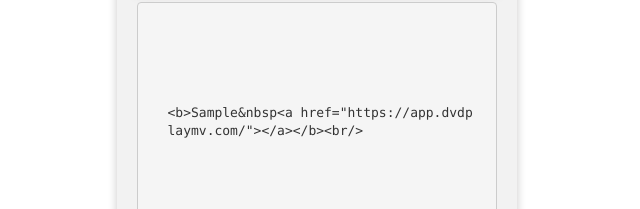
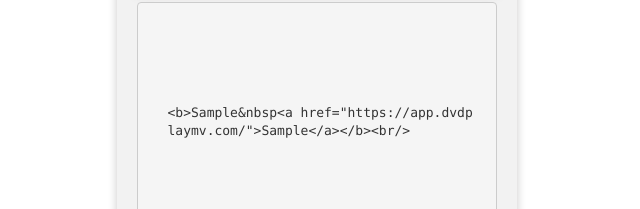
Before and after one commit to themindhacker/p, a plain HTML site: page index.html in a window 1280 px wide. Both pictures are taken after typing "Sample", "Sample" into the empty fields and a click on the button "Generate". Shown: the part 591-800 px from the top of the page, 323-963 px from the left. Drawn offline with nearby package versions, Linux system fonts and the light colour scheme.

Commit message:
Update index.html

```diff
--- a/index.html
+++ b/index.html
@@ -316,7 +316,7 @@
 	const markup = `
 
 
-<b>${tit}&nbsp<a href="https://app.dvdplaymv.com/"></a></b><br/>
+<b>${tit}&nbsp<a href="https://app.dvdplaymv.com/">${url}</a></b><br/>
 
 	`;
 
```
